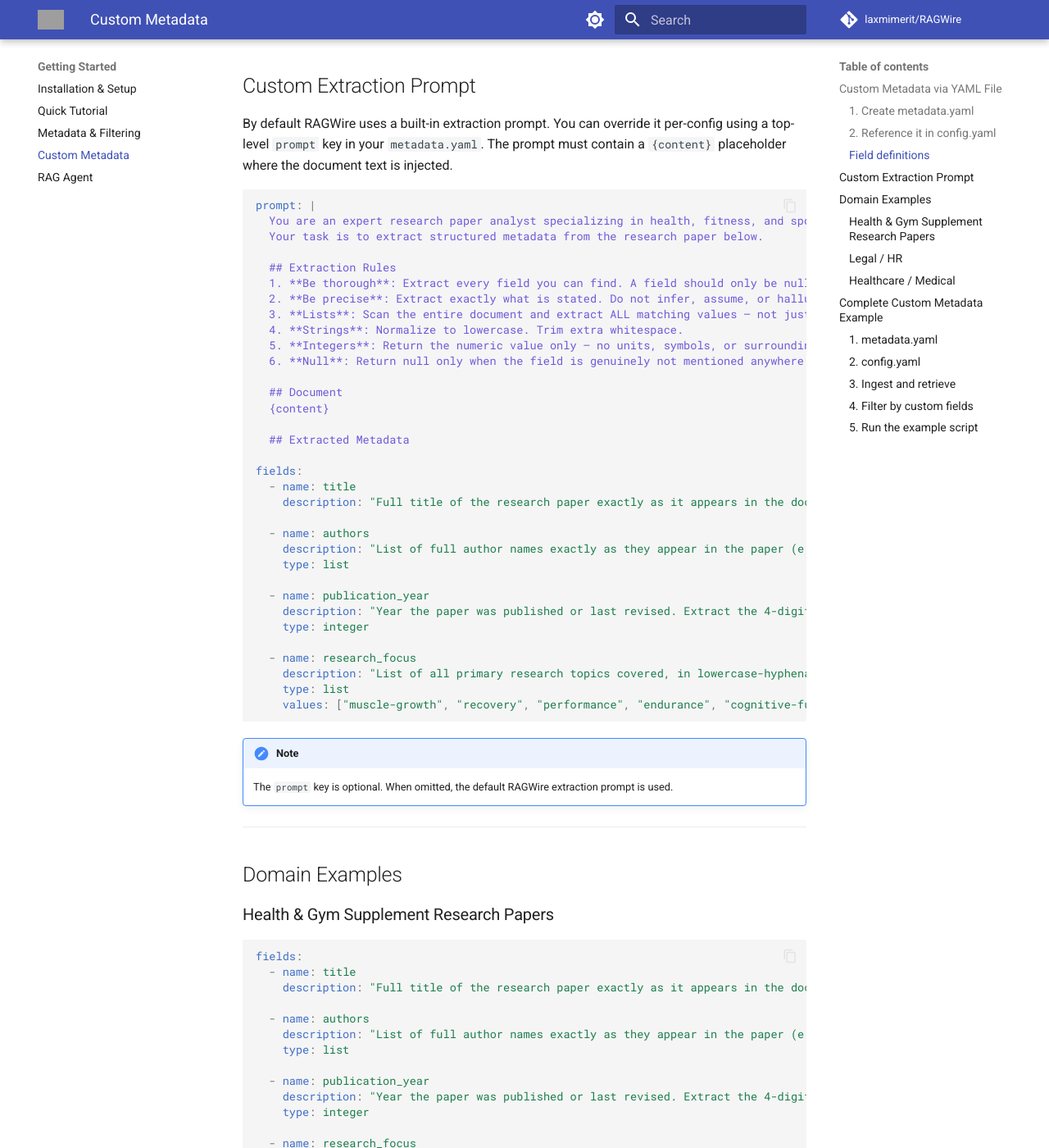
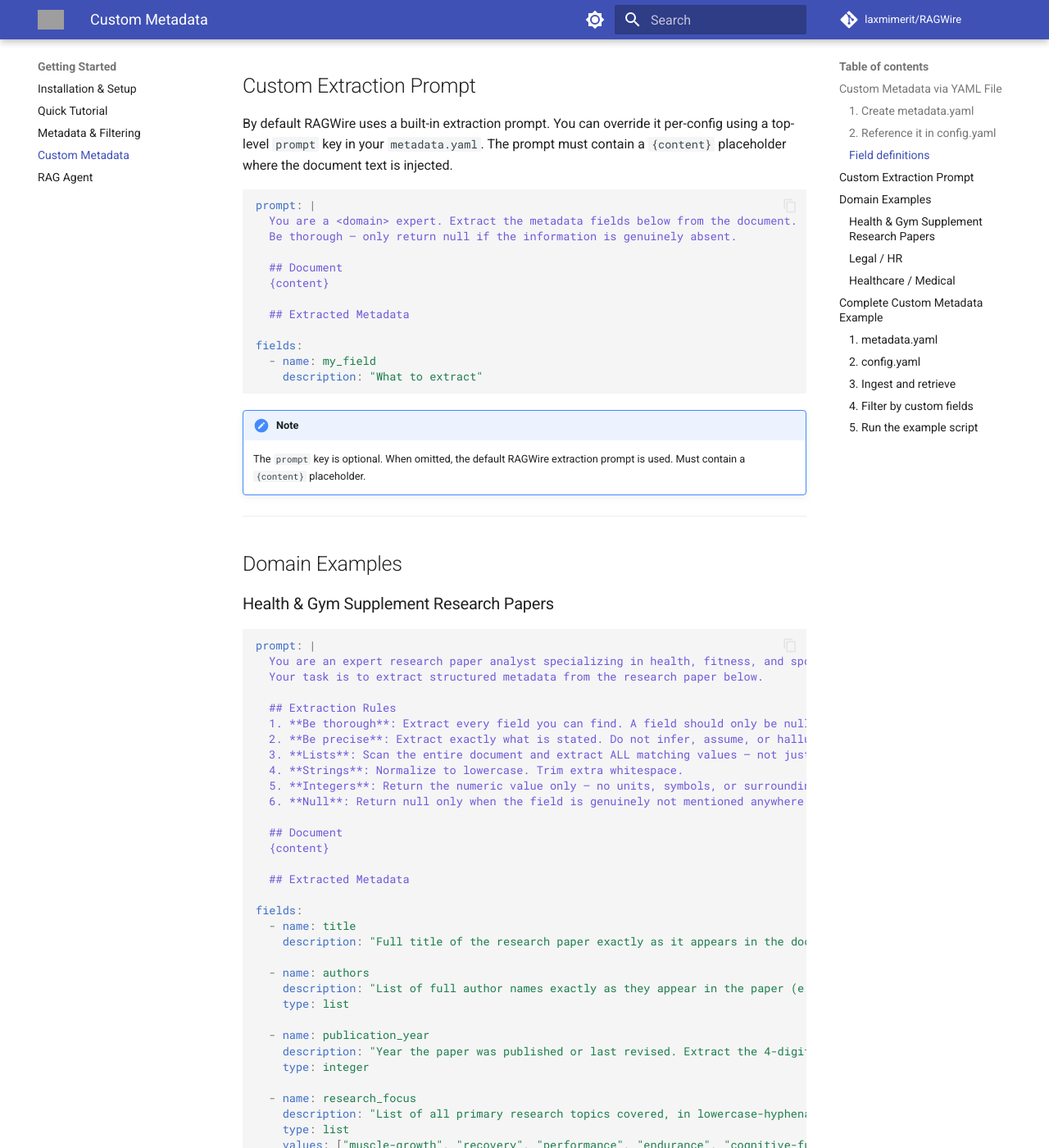
Before and after one commit to laxmimerit/RAGWire, an MkDocs documentation site: the page built from docs/custom_metadata.md, in a window 1280 px wide and 1400 px high, scrolled down 1833 px. Shown: the whole window at 82% size. Built offline with MkDocs 1.6.1 and Material for MkDocs 9.7.7, drawn with Linux system fonts in a browser that asks for light colours; comment, search, counter and statistics services are not loaded; grey boxes are pictures that could not be loaded.

Commit message:
metadata prompt correction

````diff
--- a/docs/custom_metadata.md
+++ b/docs/custom_metadata.md
@@ -67,6 +67,30 @@ By default RAGWire uses a built-in extraction prompt. You can override it per-co
 
 ```yaml
 prompt: |
+  You are a <domain> expert. Extract the metadata fields below from the document.
+  Be thorough — only return null if the information is genuinely absent.
+
+  ## Document
+  {content}
+
+  ## Extracted Metadata
+
+fields:
+  - name: my_field
+    description: "What to extract"
+```
+
+!!! note
+    The `prompt` key is optional. When omitted, the default RAGWire extraction prompt is used. Must contain a `{content}` placeholder.
+
+---
+
+## Domain Examples
+
+### Health & Gym Supplement Research Papers
+
+```yaml
+prompt: |
   You are an expert research paper analyst specializing in health, fitness, and sports science.
   Your task is to extract structured metadata from the research paper below.
 
@@ -99,35 +123,6 @@ fields:
     description: "List of all primary research topics covered, in lowercase-hyphenated format. Not limited to the examples — extract any focus area mentioned in the paper."
     type: list
     values: ["muscle-growth", "recovery", "performance", "endurance", "cognitive-function", "fat-loss", "safety", "hormonal"]
-```
-
-!!! note
-    The `prompt` key is optional. When omitted, the default RAGWire extraction prompt is used.
-
----
-
-## Domain Examples
-
-### Health & Gym Supplement Research Papers
-
-```yaml
-fields:
-  - name: title
-    description: "Full title of the research paper exactly as it appears in the document. Do not paraphrase."
-
-  - name: authors
-    description: "List of full author names exactly as they appear in the paper (e.g. 'John A. Smith'). Extract all authors."
-    type: list
-
-  - name: publication_year
-    description: "Year the paper was published or last revised. Extract the 4-digit year only."
-    type: integer
-
-  - name: research_focus
-    description: "List of all primary research topics covered, in lowercase-hyphenated format. Not limited to the examples — extract any focus area mentioned in the paper."
-    type: list
-    values: ["muscle-growth", "recovery", "performance", "endurance", "cognitive-function", "fat-loss", "safety", "hormonal"]
-
 ```
 
 ---
````
